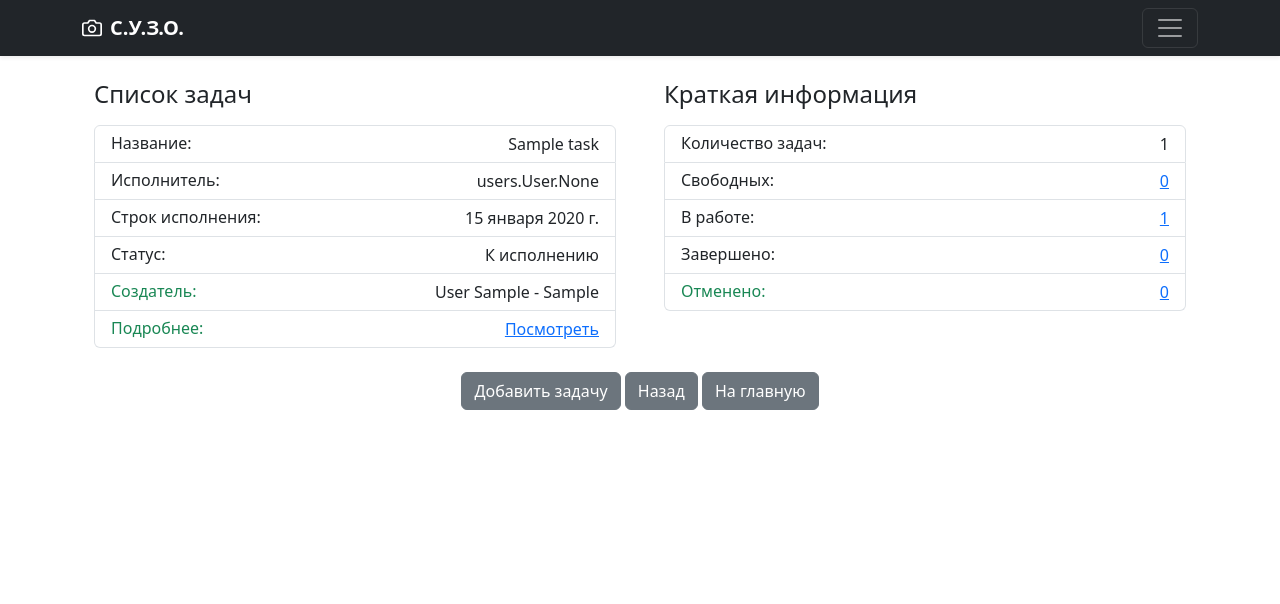
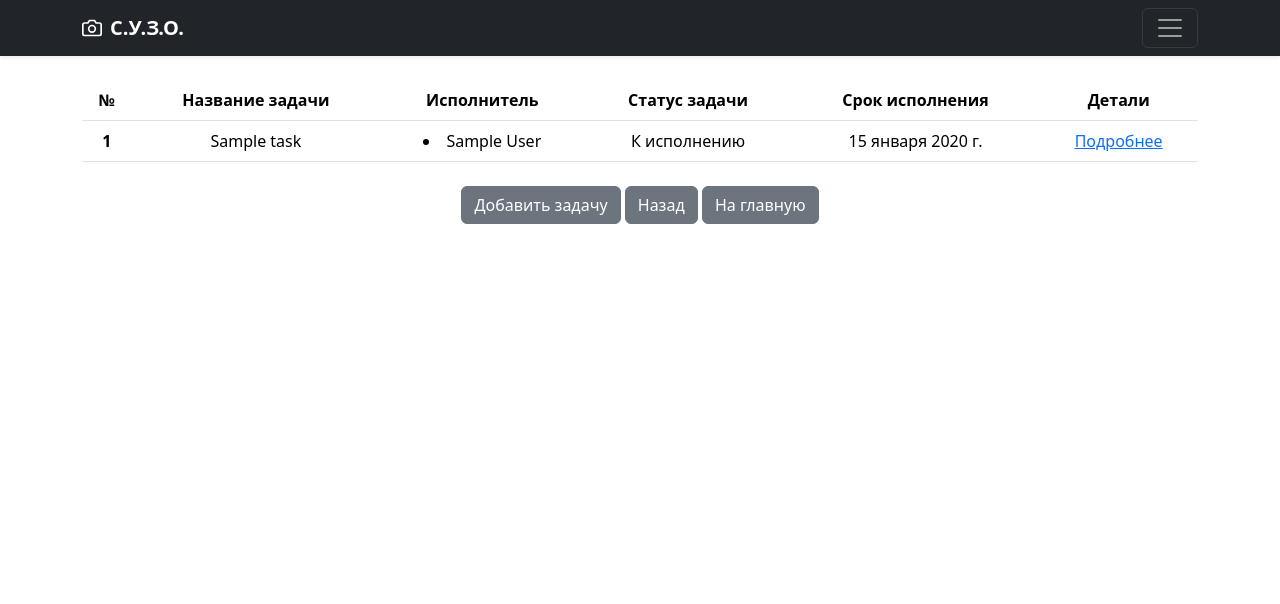
Before and after one commit to SergeiVokhminov/My_OGSH_Project, a Django app: page /tasks/list/ in a window 1280 px wide. Shown: the top 604 px of the page. Run offline with Django 5.2, Linux system fonts and the light colour scheme; a user stored in the database is signed in; tables that the repository leaves empty hold one stand-in row (values such as "Sample post"); some libraries are stand-ins or nearby versions.

Commit message:
корректировка шаблона страницы task_list приложения tasks

```diff
--- a/tasks/templates/tasks/tasks_list.html
+++ b/tasks/templates/tasks/tasks_list.html
@@ -3,96 +3,40 @@
 {% block title %}Список задач{% endblock %}
 {% block content %}
 <section class="container">
-<div class="row g-5">
-
-    <div class="col-md-5 col-lg-6 order-md-last">
-        <h4 class="d-flex justify-content-between align-items-center mb-3">
-            <span class="text-primary-centre">Краткая информация</span>
-        </h4>
-
-        <ul class="list-group mb-3">
-            <li class="list-group-item d-flex justify-content-between lh-sm">
-                <div>
-                    <h6 class="my-0">Количество задач:</h6>
-                </div>
-                <span class="text-body-secondary-center">{{ task_count }}</span>
-            </li>
-            <li class="list-group-item d-flex justify-content-between lh-sm">
-                <div>
-                    <h6 class="my-0">Свободных:</h6>
-                </div>
-                <a class="link" href="#">{{ free_task_count }}</a>
-            </li>
-            <li class="list-group-item d-flex justify-content-between lh-sm">
-                <div>
-                    <h6 class="my-0">В работе:</h6>
-                </div>
-                <a class="link" href="#">{{ start_task_count }}</a>
-            </li>
-            <li class="list-group-item d-flex justify-content-between lh-sm">
-                <div>
-                    <h6 class="my-0">Завершено:</h6>
-                </div>
-                <a class="link" href="#">{{ done_task_count }}</a>
-            </li>
-            <li class="list-group-item d-flex justify-content-between lh-sm">
-                <div class="text-success">
-                    <h6 class="my-0">Отменено:</h6>
-                </div>
-                <a class="link" href="#">{{ closed_task_count }}</a>
-            </li>
-        </ul>
+    <div class="row row-cols-1 row-cols-sm-2 row-cols-md-2 g-4 text-center">
+        <table class="table">
+            <thead>
+            <tr>
+                <th scope="col">№</th>
+                <th scope="col">Название задачи</th>
+                <th scope="col">Исполнитель</th>
+                <th scope="col">Статус задачи</th>
+                <th scope="col">Срок исполнения</th>
+                <th scope="col">Детали</th>
+            </tr>
+            </thead>
+            <tbody>
+            {% for task in object_list %}
+            <tr>
+                <th scope="row">{{ task.id }}</th>
+                <td>{{ task.title }}</td>
+                <td>
+                    {% for user in task.employee.all %}
+                    <li>{{ user.get_full_name|default:user.username }}</li>
+                    {% endfor %}
+                </td>
+                <td>{{ task.get_status_display }}</td>
+                <td>{{ task.deadline }}</td>
+                <td><a class="link" href="{% url 'tasks:task_detail' task.pk %}">Подробнее</a></td>
+            </tr>
+            {% empty %}
+            <tr>
+                <td colspan="6" class="text-center">Нет задач для отображения.</td>
+            </tr>
+            {% endfor %}
+            </tbody>
+        </table>
     </div>
-
-    <div class="col-md-7 col-lg-6">
-        <h4 class="mb-3">Список задач</h4>
-
-        {% for task in object_list %}
-            <ul class="list-group mb-3">
-            <li class="list-group-item d-flex justify-content-between lh-sm">
-                <div>
-                    <h6 class="my-0">Название:</h6>
-                </div>
-                <span class="text-body-secondary-center">{{ task.title }}</span>
-            </li>
-            <li class="list-group-item d-flex justify-content-between lh-sm">
-                <div>
-                    <h6 class="my-0">Исполнитель:</h6>
-                </div>
-                <span class="text-body-secondary-center">{{ task.employee | default:"Не выбран" }}</span>
-            </li>
-            <li class="list-group-item d-flex justify-content-between lh-sm">
-                <div>
-                    <h6 class="my-0">Строк исполнения:</h6>
-                </div>
-                <span class="text-body-secondary-center">{{ task.deadline | default:"Не выбран" }}</span>
-            </li>
-                <li class="list-group-item d-flex justify-content-between lh-sm">
-                <div>
-                    <h6 class="my-0">Статус:</h6>
-                </div>
-                <span class="text-body-secondary-center">{{ task.get_status_display }}</span>
-            </li>
-            <li class="list-group-item d-flex justify-content-between lh-sm">
-                <div class="text-success">
-                    <h6 class="my-0">Создатель:</h6>
-                </div>
-                <span class="text-success-center">{{ task.owner }}</span>
-            </li>
-            <li class="list-group-item d-flex justify-content-between lh-sm">
-                <div class="text-success">
-                    <h6 class="my-0">Подробнее:</h6>
-                </div>
-                <a class="link" href="{% url 'tasks:task_detail' task.pk %}">Посмотреть</a>
-            </li>
-        </ul>
-        {% empty %}
-        <h4>Задачи отсутствуют</h4>
-        {% endfor %}
-
-    </div>
-
-</div>
 
 <section class="text-center container">
     <a href="{% url 'tasks:task_create' %}" class="btn btn-secondary my-2">Добавить задачу</a>
```
